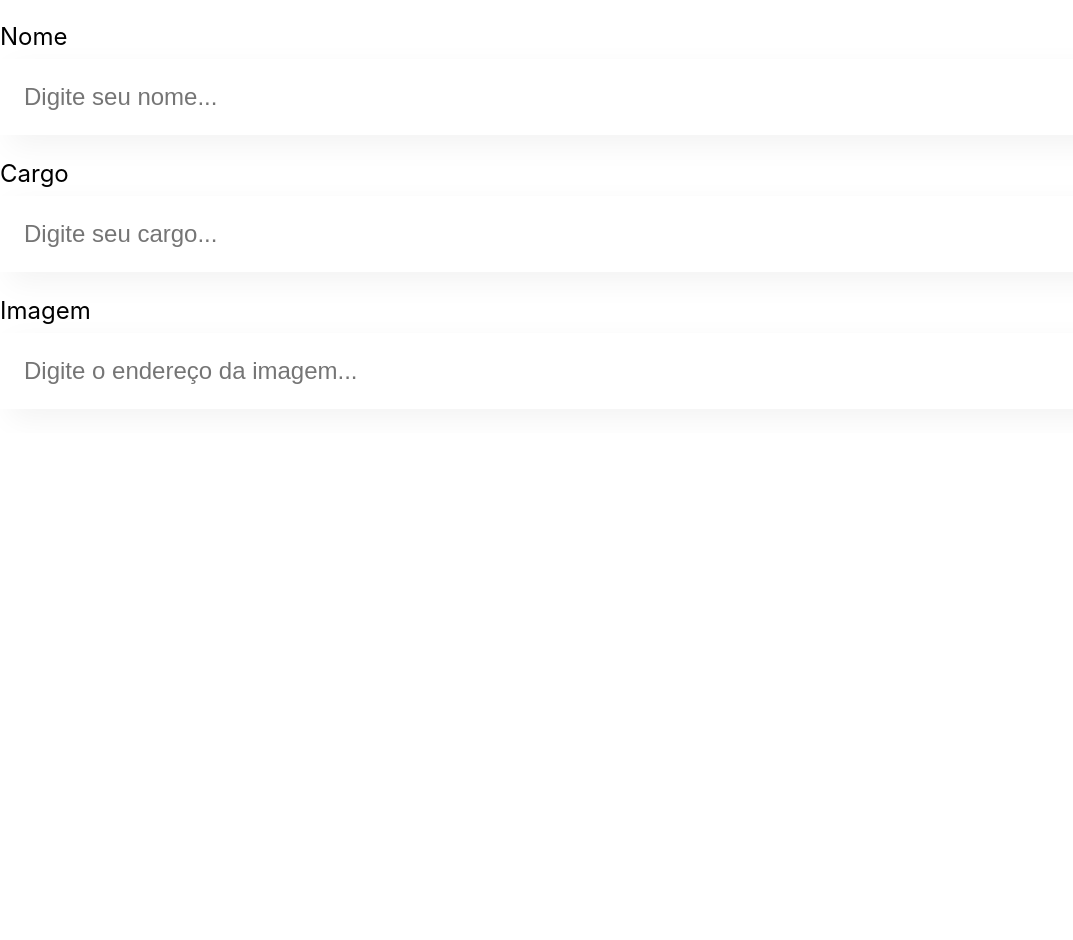
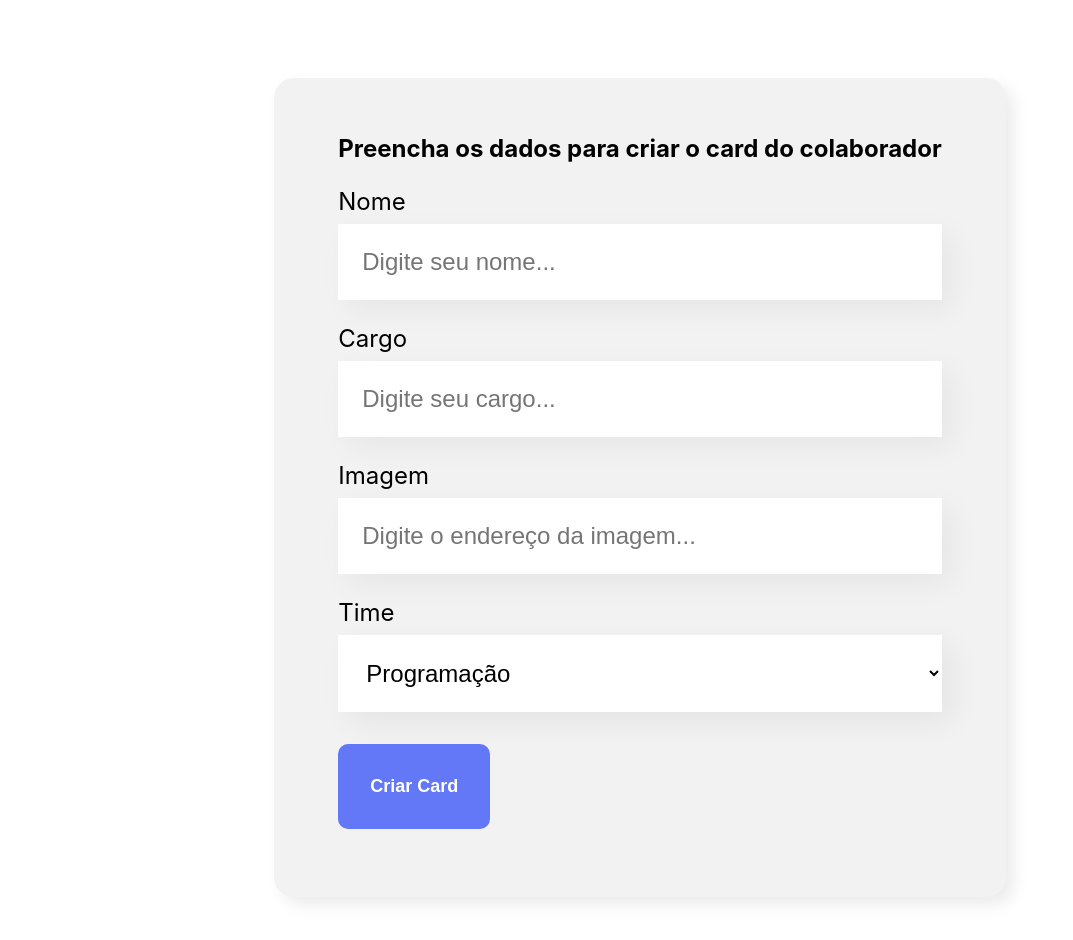
Before and after one commit to JeanGomesDaFonseca/Organo, a React (Create React App) app: page / in a window 1280 px wide. Shown: the part 500-1440 px from the top of the page, without its empty margins (0-1073 px from the left). Before the commit the page ends 933 px from the top, so only its background shows below. Built offline with nearby package versions, Linux system fonts and the light colour scheme.

Commit message:
commit 4

```diff
--- a/src/App.js
+++ b/src/App.js
@@ -1,14 +1,11 @@
 import Banner from './components/Banner/Banner';
-import CampoTexto from './components/CampoTexto/CampoTexto';
+import Formulario from './components/Formulario/Formulario';
 
 function App() {
   return (
     <div className="App">
       <Banner/>
-      <CampoTexto label="Nome" placeholder="Digite seu nome"/>
-      <CampoTexto label="Cargo" placeholder="Digite seu cargo" />
-      <CampoTexto label="Imagem" placeholder="Digite o endereço da imagem" />
-
+      <Formulario/>
     </div>
   );
 }
--- /dev/null
+++ b/src/components/Botao/Botao.css
@@ -0,0 +1,16 @@
+.botao{
+    background-color: #6278F7;
+    border-radius: 10px;
+    font-weight: 700;
+    font-size: 18px;
+    padding: 32px;
+    border: none;
+    cursor: pointer;
+    color: #FFF;
+    margin: 32px 0;
+}
+
+.botao:hover{
+    background-color: #95FFD4;
+    color: #808080;
+}
--- /dev/null
+++ b/src/components/Botao/Botao.js
@@ -0,0 +1,11 @@
+import './Botao.css'
+
+const Botao = (props) => {
+    return(
+        <button className='botao'>
+            {props.children}
+        </button>
+    )
+}
+
+export default Botao
--- a/src/components/CampoTexto/CampoTexto.js
+++ b/src/components/CampoTexto/CampoTexto.js
@@ -6,7 +6,7 @@
     return(
         <div className="campo-texto">
             <label>{props.label}</label>
-            <input placeholder={placeholderModificada}/>
+            <input required={props.obrigatorio} placeholder={placeholderModificada}/>
         </div>
     )
 };
--- /dev/null
+++ b/src/components/Formulario/Formulario.css
@@ -0,0 +1,13 @@
+.formulario{
+    display: flex;
+    justify-content: center;
+    margin: 80px 0;
+}
+
+.formulario form{
+    max-width: 80%;
+    background-color: #F2F2F2;
+    border-radius: 20px;
+    padding: 36px 64px;
+    box-shadow: 8px 8px 16px rgba(0, 0, 0, 0.08);
+}
--- /dev/null
+++ b/src/components/Formulario/Formulario.js
@@ -0,0 +1,36 @@
+import "./Formulario.css";
+import CampoTexto from "../CampoTexto/CampoTexto";
+import ListaSuspensa from "../ListaSuspensa/ListaSuspensa";
+import Botao from "../Botao/Botao";
+
+const Formulario = () => {
+  const times = [
+    "Programação",
+    "Front-End",
+    "Data Science",
+    "Devops",
+    "Ux e Design",
+    "Mobile",
+    "Inovação e Gestão",
+  ];
+
+  const aoSalvar = (evento) => {
+    evento.preventDefault()
+    console.log("Form foi submetido");
+  };
+
+  return (
+    <section className="formulario">
+      <form onSubmit={aoSalvar}>
+        <h2>Preencha os dados para criar o card do colaborador</h2>
+        <CampoTexto obrigatorio={true} label="Nome" placeholder="Digite seu nome" />
+        <CampoTexto obrigatorio={true}label="Cargo" placeholder="Digite seu cargo" />
+        <CampoTexto label="Imagem" placeholder="Digite o endereço da imagem" />
+        <ListaSuspensa obrigatorio={true} label="Time" itens={times} />
+        <Botao>Criar Card</Botao>
+      </form>
+    </section>
+  );
+};
+
+export default Formulario;
--- /dev/null
+++ b/src/components/ListaSuspensa/ListaSuspensa.css
@@ -0,0 +1,15 @@
+.lista-suspensa label{
+    display: block;
+    margin-bottom: 8px;
+    font-size: 24px;
+}
+
+.lista-suspensa select{
+    background-color: #FFF;
+    box-shadow: 10px 10px 30px rgba(0, 0, 0, 0.06);
+    width: 100%;
+    border: none;
+    font-size: 24px;
+    padding: 24px;
+    box-sizing: border-box;
+}
--- /dev/null
+++ b/src/components/ListaSuspensa/ListaSuspensa.js
@@ -0,0 +1,16 @@
+import "./ListaSuspensa.css";
+
+const ListaSuspensa = (props) => {
+  return (
+    <div className="lista-suspensa">
+      <label>{props.label}</label>
+      <select required={props.required}>
+        {props.itens.map(item => {
+          return <option key={item}>{item}</option>
+        })}
+      </select>
+    </div>
+  );
+};
+
+export default ListaSuspensa;
```
